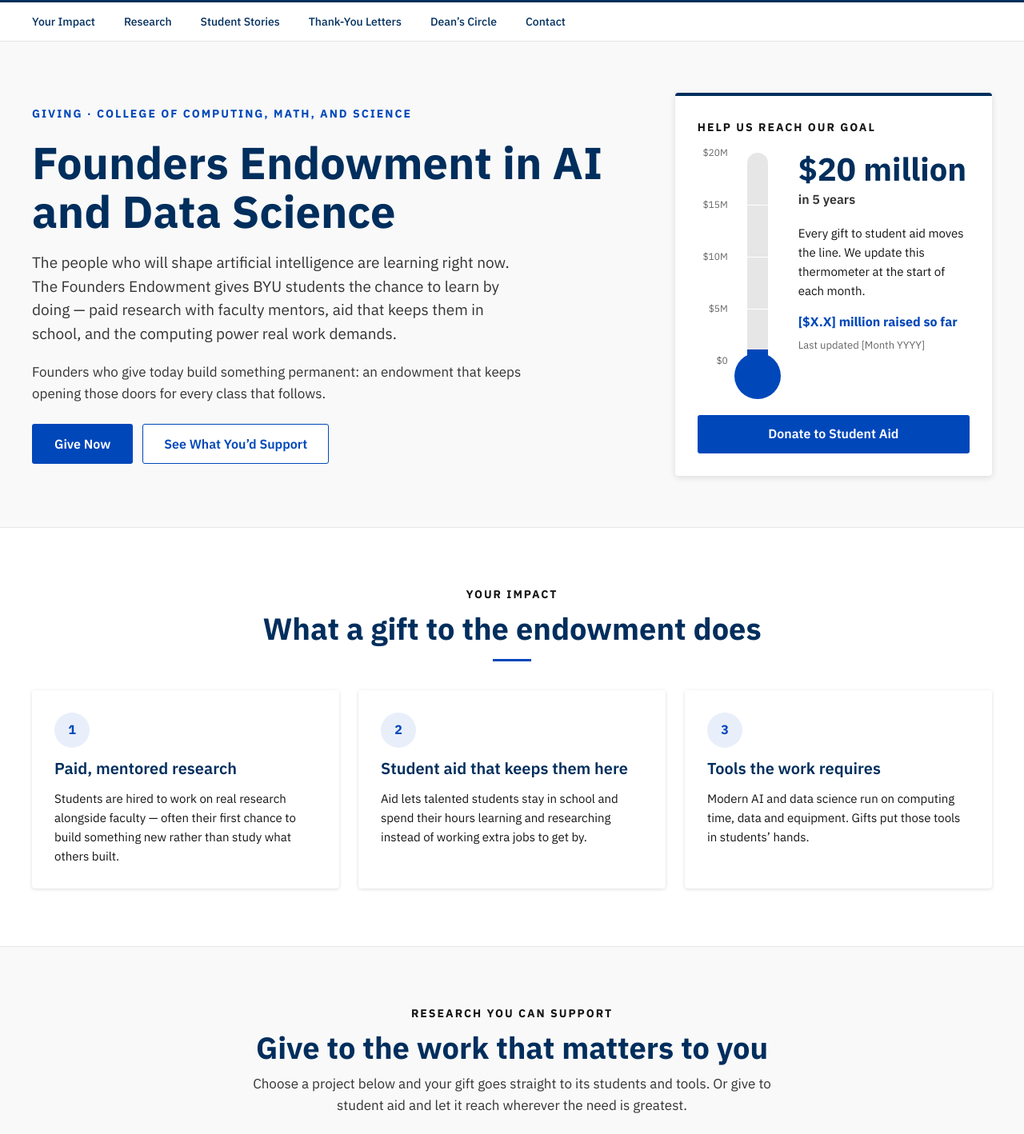
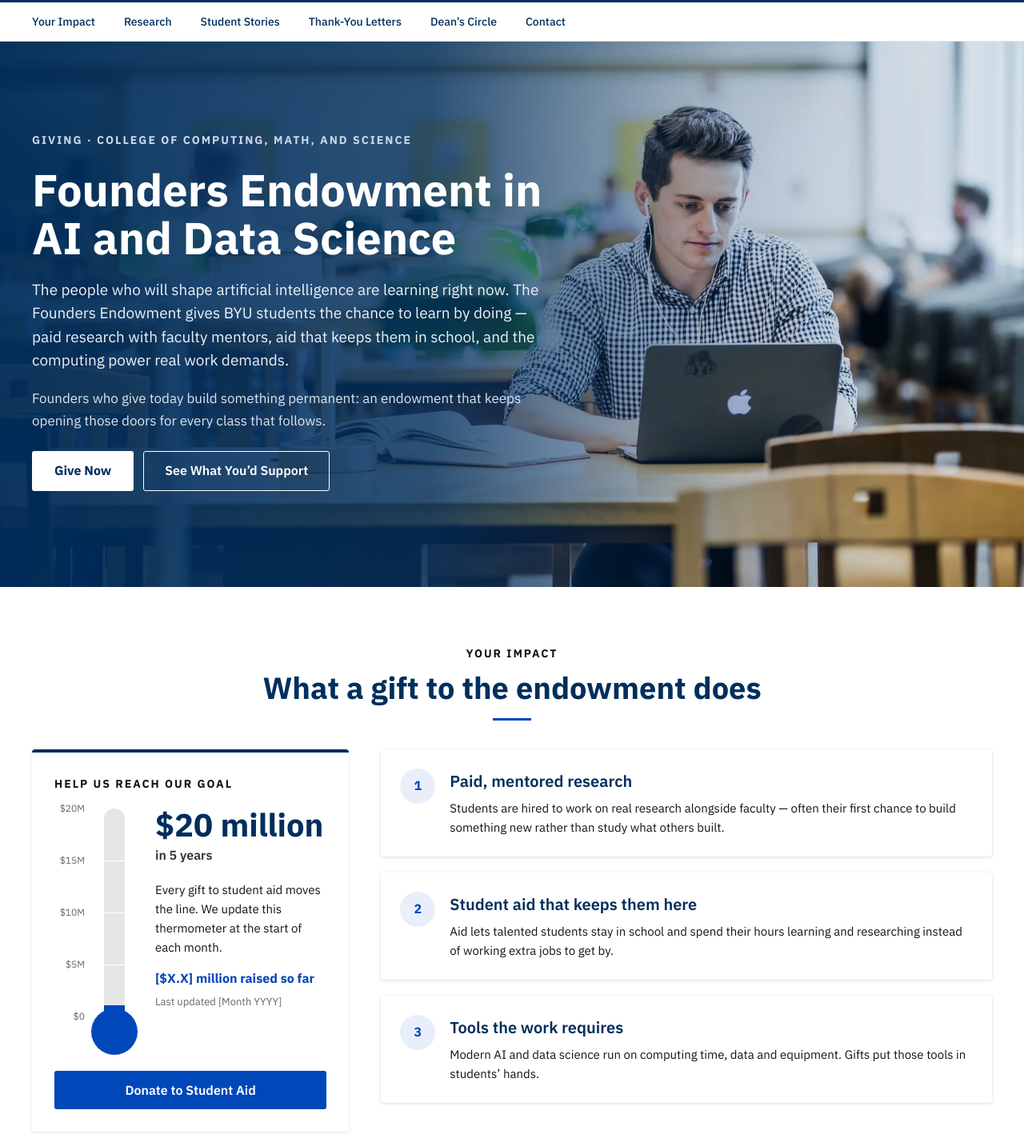
Before and after one commit to Theian-Studios/Theian-Studios.github.io, a plain HTML site: page founders-endowment/index.html in a window 1280 px wide. Shown: the part 112-1530 px from the top of the page at 80% size. Drawn offline with Linux system fonts and the light colour scheme.

Commit message:
Founders Endowment page: add cover photo hero, move goal card into impact section
Co-Authored-By: Claude Opus 5.5 <noreply@anthropic.com>
Claude-Session: https://claude.ai/code/session_01XdBKgTu63VTbW5gQo9TcK4

```diff
--- a/founders-endowment/index.html
+++ b/founders-endowment/index.html
@@ -10,6 +10,9 @@
 <style>
 body{margin:0;background:#FFFFFF}
 a{color:#0047BA}a:hover{color:#002E5D}
+.fe-cover{background-image:url(assets/cover.jpg);background-size:cover;background-position:70% 35%}
+.fe-scrim{background:linear-gradient(90deg,rgba(0,46,93,0.94) 0%,rgba(0,46,93,0.82) 42%,rgba(0,46,93,0.25) 72%,rgba(0,46,93,0.05) 100%)}
+@media (max-width:820px){.fe-scrim{background:rgba(0,46,93,0.82)}}
 </style>
 <style>html{scroll-behavior:smooth} [data-thermo-fill]{transition:height .6s}</style>
 </head>
@@ -38,20 +41,32 @@ a{color:#0047BA}a:hover{color:#002E5D}
 </div>
 </nav>
 
-<section aria-labelledby="page-title" style="background: #F9F9F9; border-bottom: 1px solid #E6E6E6">
-<div style="max-width: 1200px; margin: 0 auto; padding: 64px 32px; display: flex; flex-wrap: wrap; gap: 48px; align-items: center">
-<div style="flex: 999 1 520px; min-width: 0; display: flex; flex-direction: column; gap: 20px">
-<p style="margin: 0; font-size: 0.875rem; font-weight: 700; letter-spacing: 2px; text-transform: uppercase; color: #0047BA">Giving · College of Computing, Math, and Science</p>
-<h1 id="page-title" style="margin: 0; font-size: clamp(2.25rem, 5vw, 3.5rem); font-weight: 700; line-height: 1.08; color: #002E5D">Founders Endowment in AI and Data Science</h1>
-<p style="margin: 0; font-size: 1.1875rem; line-height: 1.55; color: #333333; max-width: 620px">The people who will shape artificial intelligence are learning right now. The Founders Endowment gives BYU students the chance to learn by doing — paid research with faculty mentors, aid that keeps them in school, and the computing power real work demands.</p>
-<p style="margin: 0; font-size: 1.0625rem; color: #333333; max-width: 620px">Founders who give today build something permanent: an endowment that keeps opening those doors for every class that follows.</p>
+<section aria-labelledby="page-title" class="fe-cover" style="position: relative; overflow: hidden; background-color: #002E5D">
+<div class="fe-scrim" aria-hidden="true" style="position: absolute; inset: 0"></div>
+<div style="position: relative; max-width: 1200px; margin: 0 auto; padding: 112px 32px 120px">
+<div style="max-width: 640px; display: flex; flex-direction: column; gap: 20px">
+<p style="margin: 0; font-size: 0.875rem; font-weight: 700; letter-spacing: 2px; text-transform: uppercase; color: #C9D6E8">Giving · College of Computing, Math, and Science</p>
+<h1 id="page-title" style="margin: 0; font-size: clamp(2.25rem, 5vw, 3.5rem); font-weight: 700; line-height: 1.08; color: #FFFFFF">Founders Endowment in AI and Data Science</h1>
+<p style="margin: 0; font-size: 1.1875rem; line-height: 1.55; color: #EEF2F7">The people who will shape artificial intelligence are learning right now. The Founders Endowment gives BYU students the chance to learn by doing — paid research with faculty mentors, aid that keeps them in school, and the computing power real work demands.</p>
+<p style="margin: 0; font-size: 1.0625rem; color: #DCE4EF">Founders who give today build something permanent: an endowment that keeps opening those doors for every class that follows.</p>
 <div style="display: flex; flex-wrap: wrap; gap: 12px; margin-top: 4px">
-<a href="https://give.churchofjesuschrist.org/byu-computing-math-science-student-aid" style="display: inline-flex; align-items: center; min-height: 48px; padding: 0 28px; border-radius: 3px; background: #0047BA; color: #FFFFFF; font-weight: 600; text-decoration: none">Give Now</a>
-<a href="#research" style="display: inline-flex; align-items: center; min-height: 48px; padding: 0 26px; border-radius: 3px; border: 1.5px solid #0047BA; background: #FFFFFF; color: #0047BA; font-weight: 600; text-decoration: none">See What You’d Support</a>
+<a href="https://give.churchofjesuschrist.org/byu-computing-math-science-student-aid" style="display: inline-flex; align-items: center; min-height: 48px; padding: 0 28px; border-radius: 3px; background: #FFFFFF; color: #002E5D; font-weight: 700; text-decoration: none">Give Now</a>
+<a href="#research" style="display: inline-flex; align-items: center; min-height: 48px; padding: 0 26px; border-radius: 3px; border: 1.5px solid #FFFFFF; color: #FFFFFF; font-weight: 600; text-decoration: none">See What You’d Support</a>
 </div>
 </div>
+</div>
+</section>
 
-<section id="goal" aria-labelledby="goal-h" style="flex: 1 1 340px; min-width: 0; background: #FFFFFF; border-radius: 4px; box-shadow: 0 2px 8px rgba(0,0,0,0.12); border-top: 4px solid #002E5D; padding: 28px; display: flex; flex-direction: column; gap: 20px">
+<main>
+
+<section id="impact" aria-labelledby="impact-h" style="max-width: 1200px; margin: 0 auto; padding: 72px 32px; display: flex; flex-direction: column; gap: 36px">
+<div style="display: flex; flex-direction: column; align-items: center; text-align: center; gap: 10px">
+<p style="margin: 0; font-size: 0.875rem; font-weight: 700; letter-spacing: 2px; text-transform: uppercase; color: #141414">Your impact</p>
+<h2 id="impact-h" style="margin: 0; font-size: clamp(1.75rem, 3.4vw, 2.375rem); font-weight: 700; line-height: 1.15; color: #002E5D">What a gift to the endowment does</h2>
+<div aria-hidden="true" style="width: 48px; height: 3px; background: #0047BA; margin-top: 6px"></div>
+</div>
+<div style="display: flex; flex-wrap: wrap; gap: 40px; align-items: flex-start">
+<section id="goal" aria-labelledby="goal-h" style="flex: 1 1 340px; min-width: 0; background: #FFFFFF; border-radius: 4px; box-shadow: 0 1px 4px rgba(0,0,0,0.12); border-top: 4px solid #002E5D; padding: 28px; display: flex; flex-direction: column; gap: 20px">
 <h2 id="goal-h" style="margin: 0; font-size: 0.875rem; font-weight: 700; letter-spacing: 2px; text-transform: uppercase; color: #141414">Help us reach our goal</h2>
 <div style="display: flex; gap: 22px; align-items: flex-start">
 <div role="img" aria-label="Fundraising progress toward a $20 million goal" data-thermo="1" style="display: flex; gap: 8px; flex-shrink: 0">
@@ -82,37 +97,33 @@ a{color:#0047BA}a:hover{color:#002E5D}
 </div>
 <a href="https://give.churchofjesuschrist.org/byu-computing-math-science-student-aid" style="display: flex; align-items: center; justify-content: center; min-height: 48px; border-radius: 3px; background: #0047BA; color: #FFFFFF; font-weight: 600; text-decoration: none">Donate to Student Aid</a>
 </section>
-</div>
-</section>
+<div style="flex: 999 1 480px; min-width: 0; display: flex; flex-direction: column; gap: 20px">
 
-<main>
-
-<section id="impact" aria-labelledby="impact-h" style="max-width: 1200px; margin: 0 auto; padding: 72px 32px; display: flex; flex-direction: column; gap: 36px">
-<div style="display: flex; flex-direction: column; align-items: center; text-align: center; gap: 10px">
-<p style="margin: 0; font-size: 0.875rem; font-weight: 700; letter-spacing: 2px; text-transform: uppercase; color: #141414">Your impact</p>
-<h2 id="impact-h" style="margin: 0; font-size: clamp(1.75rem, 3.4vw, 2.375rem); font-weight: 700; line-height: 1.15; color: #002E5D">What a gift to the endowment does</h2>
-<div aria-hidden="true" style="width: 48px; height: 3px; background: #0047BA; margin-top: 6px"></div>
-</div>
-<div style="display: flex; flex-wrap: wrap; gap: 24px">
-
-<article style="flex: 1 1 280px; min-width: 0; padding: 28px; border-radius: 4px; background: #FFFFFF; box-shadow: 0 1px 4px rgba(0,0,0,0.14); display: flex; flex-direction: column; gap: 10px">
-<div aria-hidden="true" style="width: 44px; height: 44px; border-radius: 50%; background: #E8EFFA; color: #0047BA; display: flex; align-items: center; justify-content: center; font-weight: 700">1</div>
+<article style="padding: 24px; border-radius: 4px; background: #FFFFFF; box-shadow: 0 1px 4px rgba(0,0,0,0.14); display: flex; gap: 18px; align-items: flex-start">
+<div aria-hidden="true" style="flex-shrink: 0; width: 44px; height: 44px; border-radius: 50%; background: #E8EFFA; color: #0047BA; display: flex; align-items: center; justify-content: center; font-weight: 700">1</div>
+<div style="display: flex; flex-direction: column; gap: 6px; min-width: 0">
 <h3 style="margin: 0; font-size: 1.25rem; font-weight: 600; color: #002E5D">Paid, mentored research</h3>
 <p style="margin: 0; font-size: 0.9375rem">Students are hired to work on real research alongside faculty — often their first chance to build something new rather than study what others built.</p>
+</div>
 </article>
 
-<article style="flex: 1 1 280px; min-width: 0; padding: 28px; border-radius: 4px; background: #FFFFFF; box-shadow: 0 1px 4px rgba(0,0,0,0.14); display: flex; flex-direction: column; gap: 10px">
-<div aria-hidden="true" style="width: 44px; height: 44px; border-radius: 50%; background: #E8EFFA; color: #0047BA; display: flex; align-items: center; justify-content: center; font-weight: 700">2</div>
+<article style="padding: 24px; border-radius: 4px; background: #FFFFFF; box-shadow: 0 1px 4px rgba(0,0,0,0.14); display: flex; gap: 18px; align-items: flex-start">
+<div aria-hidden="true" style="flex-shrink: 0; width: 44px; height: 44px; border-radius: 50%; background: #E8EFFA; color: #0047BA; display: flex; align-items: center; justify-content: center; font-weight: 700">2</div>
+<div style="display: flex; flex-direction: column; gap: 6px; min-width: 0">
 <h3 style="margin: 0; font-size: 1.25rem; font-weight: 600; color: #002E5D">Student aid that keeps them here</h3>
 <p style="margin: 0; font-size: 0.9375rem">Aid lets talented students stay in school and spend their hours learning and researching instead of working extra jobs to get by.</p>
+</div>
 </article>
 
-<article style="flex: 1 1 280px; min-width: 0; padding: 28px; border-radius: 4px; background: #FFFFFF; box-shadow: 0 1px 4px rgba(0,0,0,0.14); display: flex; flex-direction: column; gap: 10px">
-<div aria-hidden="true" style="width: 44px; height: 44px; border-radius: 50%; background: #E8EFFA; color: #0047BA; display: flex; align-items: center; justify-content: center; font-weight: 700">3</div>
+<article style="padding: 24px; border-radius: 4px; background: #FFFFFF; box-shadow: 0 1px 4px rgba(0,0,0,0.14); display: flex; gap: 18px; align-items: flex-start">
+<div aria-hidden="true" style="flex-shrink: 0; width: 44px; height: 44px; border-radius: 50%; background: #E8EFFA; color: #0047BA; display: flex; align-items: center; justify-content: center; font-weight: 700">3</div>
+<div style="display: flex; flex-direction: column; gap: 6px; min-width: 0">
 <h3 style="margin: 0; font-size: 1.25rem; font-weight: 600; color: #002E5D">Tools the work requires</h3>
 <p style="margin: 0; font-size: 0.9375rem">Modern AI and data science run on computing time, data and equipment. Gifts put those tools in students’ hands.</p>
+</div>
 </article>
 
+</div>
 </div>
 </section>
 
```
Also changed, not shown: founders-endowment/template.html (+39 -28 lines), founders-endowment/assets/cover.jpg (added).
